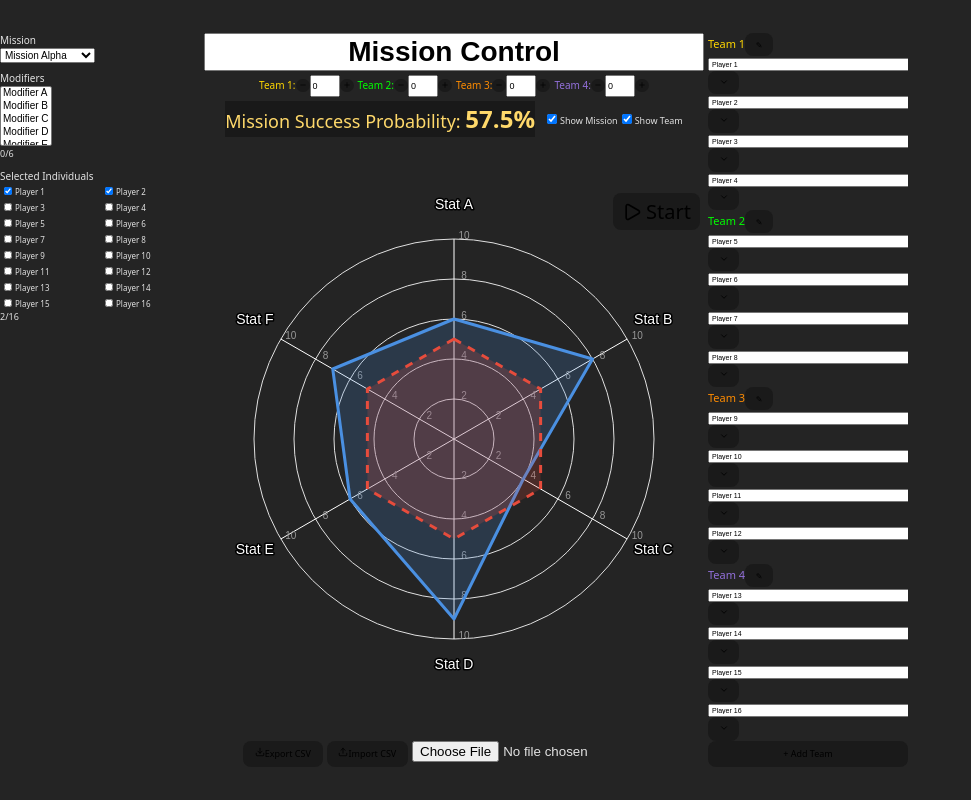
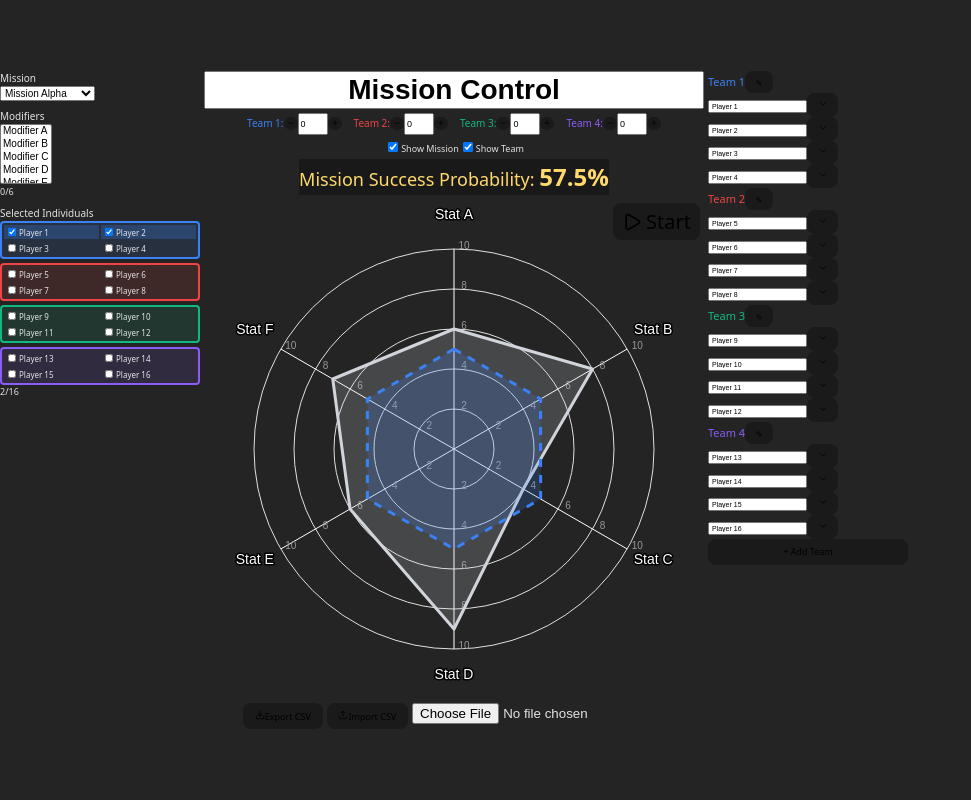
Before and after one commit to cheungringo/bgc_2025, a React (Vite) app: page / in a window 1280 px wide. Shown: the whole page, without its empty margins (0-971 px from the left). Built offline with nearby package versions, Linux system fonts and the light colour scheme.

Commit message:
update colors for visibility and add stats dropdowns to the right of each player

```diff
--- a/src/App.jsx
+++ b/src/App.jsx
@@ -1,5 +1,82 @@
 import React, { useState, useEffect, useRef, useMemo } from 'react';
+import { createPortal } from 'react-dom';
 import { Play, RotateCcw, Users, Target, Plus, Minus, Trash2, Download, Upload, Zap, ChevronDown, ChevronUp } from 'lucide-react';
+
+// Participant row component with dropdown
+const ParticipantRow = ({ teamId, pId, participant, isExpanded, onToggle, onNameChange, onStatChange, labels }) => {
+  const buttonRef = useRef(null);
+  const dropdownRef = useRef(null);
+
+  useEffect(() => {
+    if (isExpanded && buttonRef.current && dropdownRef.current) {
+      const buttonRect = buttonRef.current.getBoundingClientRect();
+      dropdownRef.current.style.left = `${buttonRect.right + 4}px`;
+      dropdownRef.current.style.top = `${buttonRect.top}px`;
+    }
+  }, [isExpanded]);
+
+  return (
+    <div className="mb-0.5" style={{ position: 'relative' }}>
+      <div className="p-0.5 bg-gray-800 rounded border border-gray-600 flex items-center gap-0.5" style={{ position: 'relative', zIndex: isExpanded ? 2 : 1 }}>
+        <input
+          type="text"
+          value={participant.name}
+          onChange={(e) => onNameChange(teamId, pId, e.target.value)}
+          className="flex-1 bg-gray-700 text-gray-100 border border-gray-600 rounded px-0.5 py-0"
+          style={{ fontSize: '7px' }}
+        />
+        <button
+          ref={buttonRef}
+          onClick={onToggle}
+          className="text-gray-300 hover:text-gray-100 px-0 py-0 rounded hover:bg-gray-600 flex-shrink-0"
+          title={isExpanded ? "Hide stats" : "Show stats"}
+          style={{ fontSize: '8px' }}
+        >
+          {isExpanded ? <ChevronUp size={10} /> : <ChevronDown size={10} />}
+        </button>
+      </div>
+      {isExpanded && createPortal(
+        <div
+          ref={dropdownRef}
+          className="bg-gray-700 border border-gray-600 rounded p-0.5 shadow-lg"
+          style={{
+            position: 'fixed',
+            zIndex: 10000,
+            minWidth: '120px',
+            fontSize: '8px',
+            pointerEvents: 'auto'
+          }}
+        >
+          {labels.map((label, statIndex) => (
+            <div key={statIndex} className="flex items-center justify-between mb-0.5">
+              <span className="text-gray-300" style={{ fontSize: '8px', minWidth: '40px' }}>{label}</span>
+              <div className="flex items-center gap-0.5">
+                <button
+                  onClick={() => onStatChange(teamId, pId, statIndex, -1)}
+                  className="bg-red-900 text-red-200 px-0.5 py-0 rounded hover:bg-red-800"
+                  style={{ fontSize: '8px' }}
+                >
+                  <Minus size={8} />
+                </button>
+                <span className="font-semibold text-gray-100 w-5 text-center" style={{ fontSize: '9px' }}>
+                  {participant.stats[statIndex]}
+                </span>
+                <button
+                  onClick={() => onStatChange(teamId, pId, statIndex, 1)}
+                  className="bg-green-900 text-green-200 px-0.5 py-0 rounded hover:bg-green-800"
+                  style={{ fontSize: '8px' }}
+                >
+                  <Plus size={8} />
+                </button>
+              </div>
+            </div>
+          ))}
+        </div>,
+        document.body
+      )}
+    </div>
+  );
+};
 
 const RadarMissionAnimation = () => {
   const canvasRef = useRef(null);
@@ -250,6 +327,33 @@ const RadarMissionAnimation = () => {
     return individuals;
   };
 
+  // Get team color based on selected players
+  // Team 1: p1-p4, Team 2: p5-p8, Team 3: p9-p12, Team 4: p13-p16
+  const getTeamColorForSelectedPlayers = () => {
+    if (!selectedIndividualIds || selectedIndividualIds.length === 0) {
+      return '#E74C3C'; // Default red
+    }
+
+    // Check which team the selected players belong to
+    const selectedTeamIds = new Set();
+    selectedIndividualIds.forEach(participantId => {
+      Object.entries(teams).forEach(([teamId, team]) => {
+        if (team.participants[participantId]) {
+          selectedTeamIds.add(teamId);
+        }
+      });
+    });
+
+    // If all selected players are from the same team, use that team's color
+    if (selectedTeamIds.size === 1) {
+      const teamId = Array.from(selectedTeamIds)[0];
+      return teamColors[teamId] || '#E74C3C';
+    }
+
+    // If multiple teams selected, use default red
+    return '#E74C3C';
+  };
+
   // Calculate total stats from selected individuals (sum of all selected participants) with modifiers applied
   const getSelectedIndividualsTotalStats = () => {
     if (!selectedIndividualIds || selectedIndividualIds.length === 0) {
@@ -492,12 +596,12 @@ const RadarMissionAnimation = () => {
       }
     });
 
-    // Draw mission polygon (blue) - only if enabled
+    // Draw mission polygon (pale white/grey) - only if enabled
     if (showMissionPolygon) {
       const missionPoints = getPolygonPoints(getCurrentMissionStats());
       ctx.beginPath();
-      ctx.strokeStyle = '#4A90E2';
-      ctx.fillStyle = 'rgba(74, 144, 226, 0.2)';
+      ctx.strokeStyle = '#D1D5DB'; // Pale grey
+      ctx.fillStyle = 'rgba(209, 213, 219, 0.2)'; // Pale grey with transparency
       ctx.lineWidth = 3;
       missionPoints.forEach((point, i) => {
         if (i === 0) ctx.moveTo(point.x, point.y);
@@ -508,12 +612,17 @@ const RadarMissionAnimation = () => {
       ctx.stroke();
     }
 
-    // Draw selected individuals polygon (red dashed) - only if enabled
+    // Draw selected individuals polygon (team color dashed) - only if enabled
     if (showTeamPolygon) {
       const selectedIndividualsPoints = getPolygonPoints(getSelectedIndividualsTotalStats());
+      const teamColor = getTeamColorForSelectedPlayers();
+      // Convert hex to rgba for fill
+      const r = parseInt(teamColor.slice(1, 3), 16);
+      const g = parseInt(teamColor.slice(3, 5), 16);
+      const b = parseInt(teamColor.slice(5, 7), 16);
       ctx.beginPath();
-      ctx.strokeStyle = '#E74C3C';
-      ctx.fillStyle = 'rgba(231, 76, 60, 0.2)';
+      ctx.strokeStyle = teamColor;
+      ctx.fillStyle = `rgba(${r}, ${g}, ${b}, 0.2)`;
       ctx.lineWidth = 3;
       ctx.setLineDash([8, 8]);
       selectedIndividualsPoints.forEach((point, i) => {
@@ -1077,12 +1186,12 @@ const RadarMissionAnimation = () => {
     // eslint-disable-next-line react-hooks/exhaustive-deps
   }, [currentMissionId, selectedIndividualIds, selectedModifierIds, teams, missions]);
 
-  // Team colors - 4 distinct colors that differ from radar chart colors (blue/red)
+  // Team colors - 4 distinct colors that are visible from a distance
   const teamColors = {
-    team1: '#FFD700', // Gold/Yellow
-    team2: '#00FF00', // Bright Green
-    team3: '#FF8C00', // Dark Orange
-    team4: '#9370DB'  // Medium Purple
+    team1: '#3B82F6', // Blue
+    team2: '#EF4444', // Red
+    team3: '#10B981', // Green
+    team4: '#8B5CF6'  // Purple
   };
 
   // Get highest and lowest scoring teams
@@ -1172,20 +1281,24 @@ const RadarMissionAnimation = () => {
             </div>
           </div>
 
-          {/* Selected Individuals - 2 players per row, 2 rows */}
+          {/* Selected Individuals - Grouped by team, 2 columns */}
           <div className="bg-orange-900 border border-orange-700 rounded p-1 flex-1 flex flex-col" style={{ minHeight: 0 }}>
             <div className="font-semibold text-orange-200 mb-0.5" style={{ fontSize: '10px' }}>Selected Individuals</div>
             <div className="flex-1 overflow-y-auto border border-gray-600 rounded bg-gray-800 p-0.5">
               {allIndividuals.length === 0 ? (
                 <div className="text-gray-400 text-center py-1" style={{ fontSize: '9px' }}>None</div>
               ) : (
+                <div style={{ display: 'flex', flexDirection: 'column', gap: '4px' }}>
+                  {Object.entries(teams).map(([teamId, team]) => {
+                    const teamColor = teamColors[teamId] || '#ffffff';
+                    return (
+                      <div key={teamId} style={{ border: `2px solid ${teamColor}`, borderRadius: '4px', padding: '2px', backgroundColor: `${teamColor}20` }}>
                         <div style={{ display: 'grid', gridTemplateColumns: '1fr 1fr', gap: '2px', rowGap: '2px' }}>
-                  {Object.entries(teams).map(([teamId, team]) =>
-                    Object.entries(team.participants).map(([participantId, participant]) => (
+                          {Object.entries(team.participants).map(([participantId, participant]) => (
                             <label
                               key={participantId}
                               className="flex items-center gap-0.5 p-0.5 hover:bg-gray-700 rounded cursor-pointer"
-                        style={{ fontSize: '8px' }}
+                              style={{ fontSize: '8px', backgroundColor: selectedIndividualIds.includes(participantId) ? `${teamColor}40` : 'transparent' }}
                             >
                               <input
                                 type="checkbox"
@@ -1196,8 +1309,11 @@ const RadarMissionAnimation = () => {
                               />
                               <span className="text-gray-100 truncate" style={{ fontSize: '8px' }}>{participant.name}</span>
                             </label>
-                    ))
-                  )}
+                          ))}
+                        </div>
+                      </div>
+                    );
+                  })}
                 </div>
               )}
             </div>
@@ -1220,8 +1336,8 @@ const RadarMissionAnimation = () => {
             />
           </div>
 
-          {/* Team Scores Row - All in one row */}
-          <div style={{ display: 'flex', justifyContent: 'center', alignItems: 'center', gap: '4px', flexShrink: 0, flexWrap: 'nowrap' }}>
+          {/* Team Scores Row - All in one row with bigger gaps */}
+          <div style={{ display: 'flex', justifyContent: 'center', alignItems: 'center', gap: '12px', flexShrink: 0, flexWrap: 'nowrap' }}>
             {Object.entries(teams).map(([teamId, team]) => {
               const isHighest = highestTeams.includes(teamId);
               const isLowest = lowestTeams.includes(teamId);
@@ -1259,18 +1375,8 @@ const RadarMissionAnimation = () => {
             })}
           </div>
 
-          {/* Mission Success Probability + Polygon Visibility */}
+          {/* Polygon Visibility - Between Team Points and Mission Success */}
           <div style={{ display: 'flex', alignItems: 'center', justifyContent: 'center', gap: '8px', flexShrink: 0 }}>
-            <div
-              className="font-bold px-2 py-0.5 rounded"
-              style={{
-                fontSize: '18px',
-                color: getProbabilityColor(overlapPercentage),
-                backgroundColor: 'rgba(0,0,0,0.3)'
-              }}
-            >
-              Mission Success Probability: <span style={{ fontSize: '24px', fontWeight: 'bold' }}>{overlapPercentage.toFixed(1)}%</span>
-            </div>
             <div className="flex items-center gap-2" style={{ fontSize: '9px' }}>
               <label className="flex items-center gap-0.5 cursor-pointer text-gray-300">
                 <input
@@ -1292,6 +1398,20 @@ const RadarMissionAnimation = () => {
                 />
                 <span>Show Team</span>
               </label>
+            </div>
+          </div>
+
+          {/* Mission Success Probability */}
+          <div style={{ display: 'flex', alignItems: 'center', justifyContent: 'center', gap: '8px', flexShrink: 0 }}>
+            <div
+              className="font-bold px-2 py-0.5 rounded"
+              style={{
+                fontSize: '18px',
+                color: getProbabilityColor(overlapPercentage),
+                backgroundColor: 'rgba(0,0,0,0.3)'
+              }}
+            >
+              Mission Success Probability: <span style={{ fontSize: '24px', fontWeight: 'bold' }}>{overlapPercentage.toFixed(1)}%</span>
             </div>
           </div>
 
@@ -1351,7 +1471,7 @@ const RadarMissionAnimation = () => {
         </div>
 
         {/* Right Column - Team Manager */}
-        <div className="bg-gray-800 border border-gray-600 rounded p-1" style={{ width: '200px', flexShrink: 0, display: 'flex', flexDirection: 'column', overflow: 'hidden' }}>
+        <div className="bg-gray-800 border border-gray-600 rounded p-1" style={{ width: '200px', flexShrink: 0, display: 'flex', flexDirection: 'column', overflow: 'hidden', position: 'relative' }}>
           <div className="flex-1 overflow-y-auto" style={{ minHeight: 0 }}>
             {Object.entries(teams).map(([teamId, team]) => {
               const isEditing = editingTeams.has(teamId);
@@ -1394,58 +1514,19 @@ const RadarMissionAnimation = () => {
                       </>
                     )}
                   </div>
-                  {Object.entries(team.participants).map(([pId, participant]) => {
-                    const isExpanded = expandedParticipants.has(pId);
-                    return (
-                      <div key={pId} className="mb-0.5 p-0.5 bg-gray-800 rounded border border-gray-600">
-                        <div className="flex items-center gap-0.5">
-                          <input
-                            type="text"
-                            value={participant.name}
-                            onChange={(e) => updateParticipantName(teamId, pId, e.target.value)}
-                            className="flex-1 bg-gray-700 text-gray-100 border border-gray-600 rounded px-0.5 py-0"
-                            style={{ fontSize: '7px', width: '100%' }}
+                  {Object.entries(team.participants).map(([pId, participant]) => (
+                    <ParticipantRow
+                      key={pId}
+                      teamId={teamId}
+                      pId={pId}
+                      participant={participant}
+                      isExpanded={expandedParticipants.has(pId)}
+                      onToggle={() => toggleParticipantStats(pId)}
+                      onNameChange={updateParticipantName}
+                      onStatChange={updateParticipantStat}
+                      labels={labels}
                     />
-                          <button
-                            onClick={() => toggleParticipantStats(pId)}
-                            className="text-gray-300 hover:text-gray-100 px-0 py-0 rounded hover:bg-gray-600"
-                            title={isExpanded ? "Hide stats" : "Show stats"}
-                            style={{ fontSize: '8px' }}
-                          >
-                            {isExpanded ? <ChevronUp size={10} /> : <ChevronDown size={10} />}
-                          </button>
-                        </div>
-                        {isExpanded && (
-                          <div className="mt-0.5 pt-0.5 border-t border-gray-600">
-                            {labels.map((label, statIndex) => (
-                              <div key={statIndex} className="flex items-center justify-between mb-0.5">
-                                <span className="text-gray-300 w-10" style={{ fontSize: '8px' }}>{label}</span>
-                                <div className="flex items-center gap-0.5">
-                                  <button
-                                    onClick={() => updateParticipantStat(teamId, pId, statIndex, -1)}
-                                    className="bg-red-900 text-red-200 px-0.5 py-0 rounded hover:bg-red-800"
-                                    style={{ fontSize: '8px' }}
-                                  >
-                                    <Minus size={8} />
-                                  </button>
-                                  <span className="font-semibold text-gray-100 w-5 text-center" style={{ fontSize: '9px' }}>
-                                    {participant.stats[statIndex]}
-                                  </span>
-                                  <button
-                                    onClick={() => updateParticipantStat(teamId, pId, statIndex, 1)}
-                                    className="bg-green-900 text-green-200 px-0.5 py-0 rounded hover:bg-green-800"
-                                    style={{ fontSize: '8px' }}
-                                  >
-                                    <Plus size={8} />
-                                  </button>
-                                </div>
-                              </div>
                   ))}
-                          </div>
-                        )}
-                      </div>
-                    );
-                  })}
                 </div>
               );
             })}
```
Lines whose indentation alone changed are shown as unchanged.
